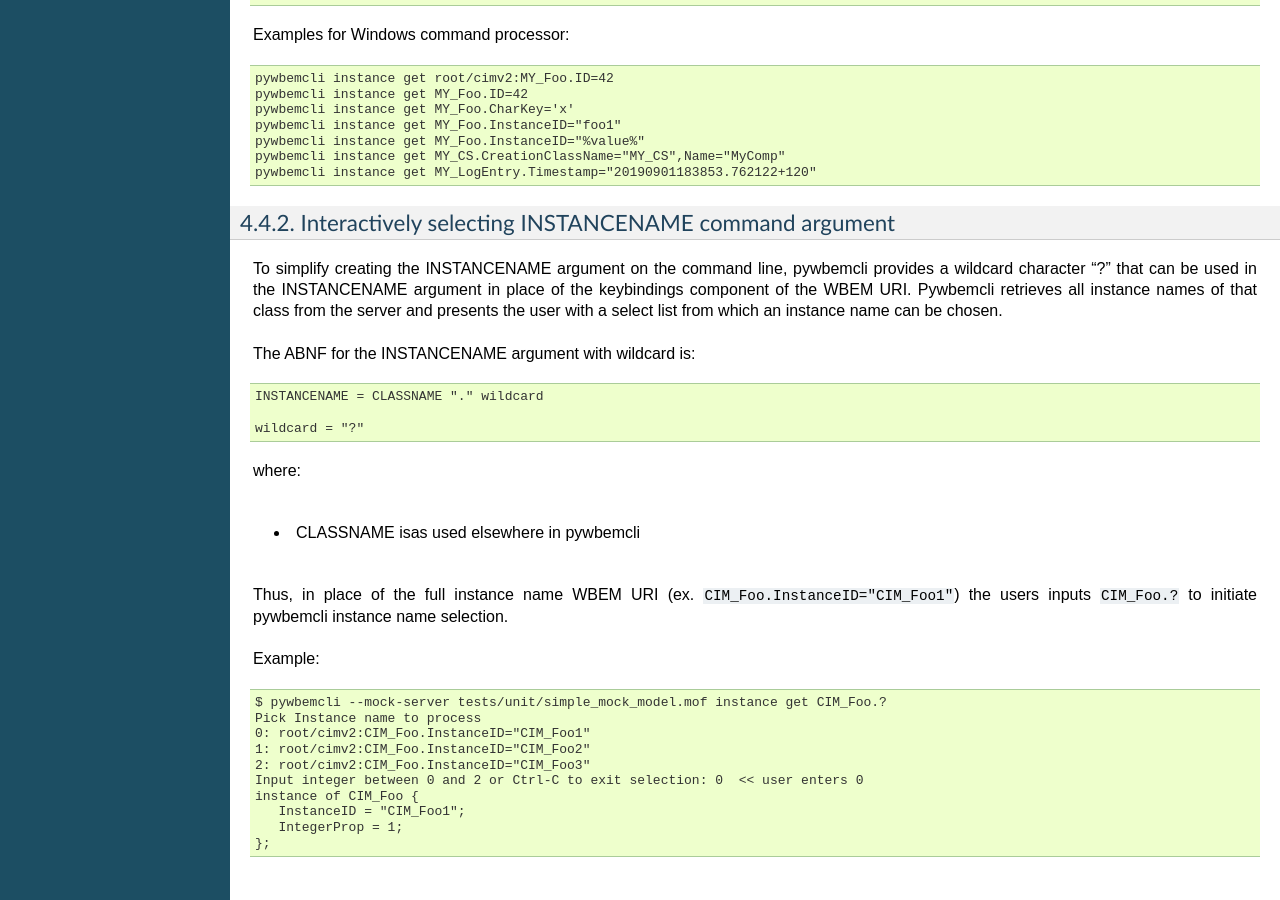
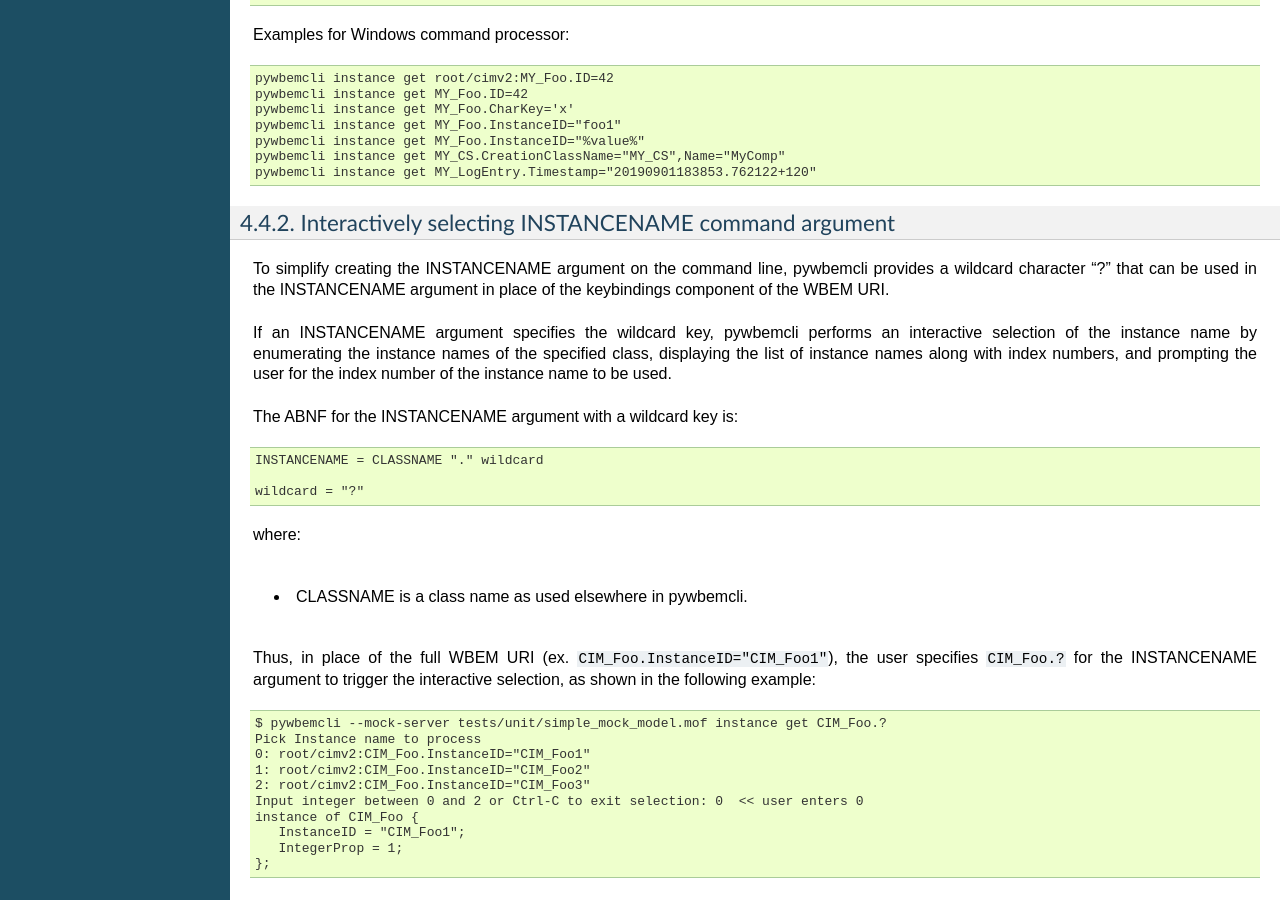
Before and after one commit to pywbem/pywbemtools, a Sphinx documentation site: the page built from docs/pywbemclifeatures.rst, in a window 1280 px wide and 900 px high, scrolled down 6335 px. Built offline with Sphinx 7.4.7, drawn with Linux system fonts in a browser that asks for light colours; the version number could not be read and is left out.

Commit message:
Docs: Improved INSTANCENAME section and fixed appendix
Details:;

* In the description of term INSTANCENAME in the Appendix, removed
  a reference to a no longer existing section.

* In the section on interactively specifying INSTANCENAME, fixed
  grammar issue in definition if CLASSNAME and improved the
  description of the interactive selection.

Signed-off-by: Andreas Maier <maiera@de.ibm.com>

```diff
--- a/docs/appendix.rst
+++ b/docs/appendix.rst
@@ -45,9 +45,8 @@
       command group use INSTANCENAME as a command line argument.
 
       The supported formats for INSTANCENAME are an untyped :term:`WBEM URI`
-      and the use of wildcard keys i.e. ``CLASSNAME.?``.
-      See :ref:`Specifying the INSTANCENAME command argument` and
-      :ref:`Interactively selecting INSTANCENAME`.
+      and the use of wildcard keys i.e. ``CLASSNAME.?``, as detailed in
+      :ref:`Specifying the INSTANCENAME command argument`.
 
       Examples::
 
--- a/docs/pywbemclifeatures.rst
+++ b/docs/pywbemclifeatures.rst
@@ -308,18 +308,23 @@
     pywbemcli instance get MY_CS.CreationClassName="MY_CS",Name="MyComp"
     pywbemcli instance get MY_LogEntry.Timestamp="20190901183853.762122+120"
 
+
 .. _`Interactively selecting INSTANCENAME command argument`:
 
 Interactively selecting INSTANCENAME command argument
 ^^^^^^^^^^^^^^^^^^^^^^^^^^^^^^^^^^^^^^^^^^^^^^^^^^^^^
 
 To simplify creating the INSTANCENAME argument on the command line, pywbemcli
-provides a wildcard character "?" that can be used in  the
+provides a wildcard character "?" that can be used in the
 INSTANCENAME argument in place of the keybindings component of the WBEM URI.
-Pywbemcli retrieves all instance names of that class from the server and
-presents the user with a select list from which an instance name can be chosen.
 
-The ABNF for the INSTANCENAME argument with wildcard is:
+If an INSTANCENAME argument specifies the wildcard key, pywbemcli performs
+an interactive selection of the instance name by enumerating the instance names
+of the specified class, displaying the list of instance names along with index
+numbers, and prompting the user for the index number of the instance name to be
+used.
+
+The ABNF for the INSTANCENAME argument with a wildcard key is:
 
 .. code-block:: text
 
@@ -329,14 +334,11 @@
 
 where:
 
-* CLASSNAME isas used elsewhere in pywbemcli
+* CLASSNAME is a class name as used elsewhere in pywbemcli.
 
-Thus, in place of the full instance name WBEM URI (ex.
-``CIM_Foo.InstanceID="CIM_Foo1"``) the users inputs ``CIM_Foo.?`` to initiate
-pywbemcli instance name selection.
-
-
-Example:
+Thus, in place of the full WBEM URI (ex. ``CIM_Foo.InstanceID="CIM_Foo1"``),
+the user specifies ``CIM_Foo.?`` for the INSTANCENAME argument to trigger the
+interactive selection, as shown in the following example:
 
 .. code-block:: text
 
```
